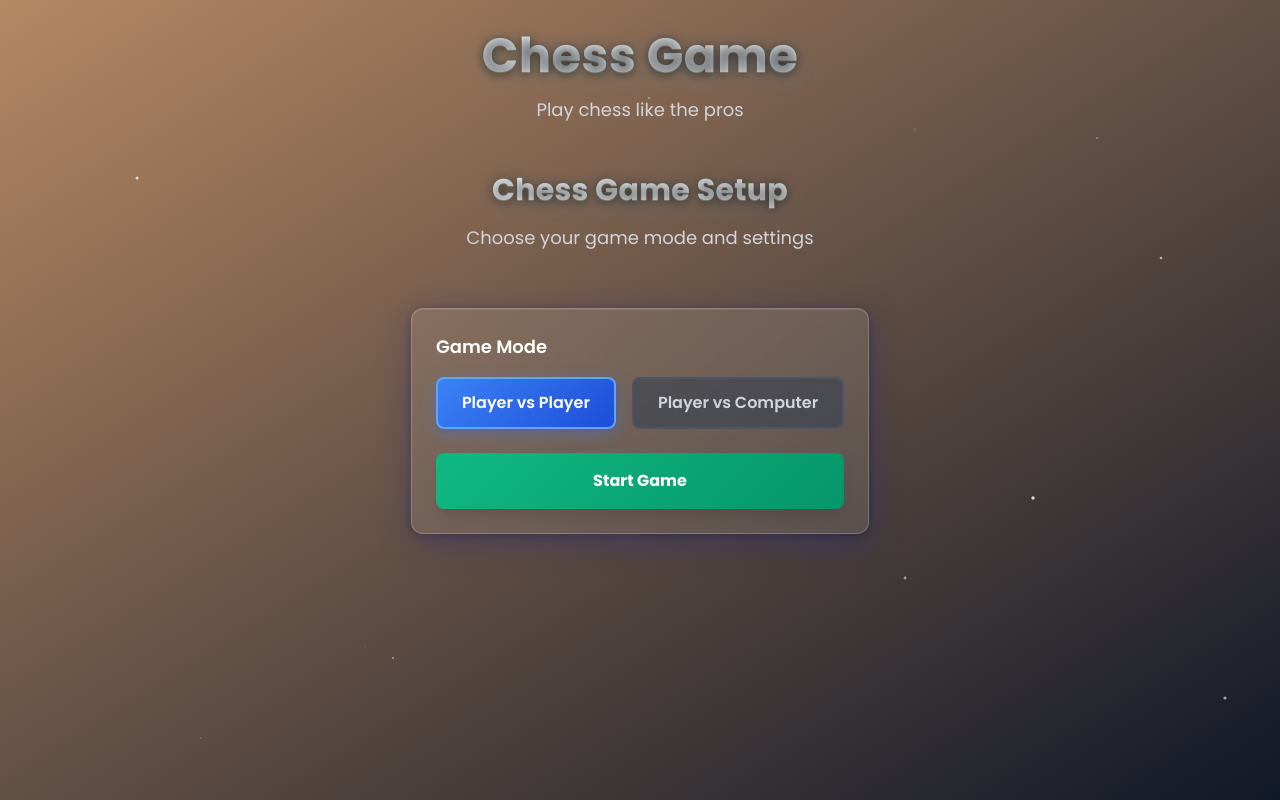
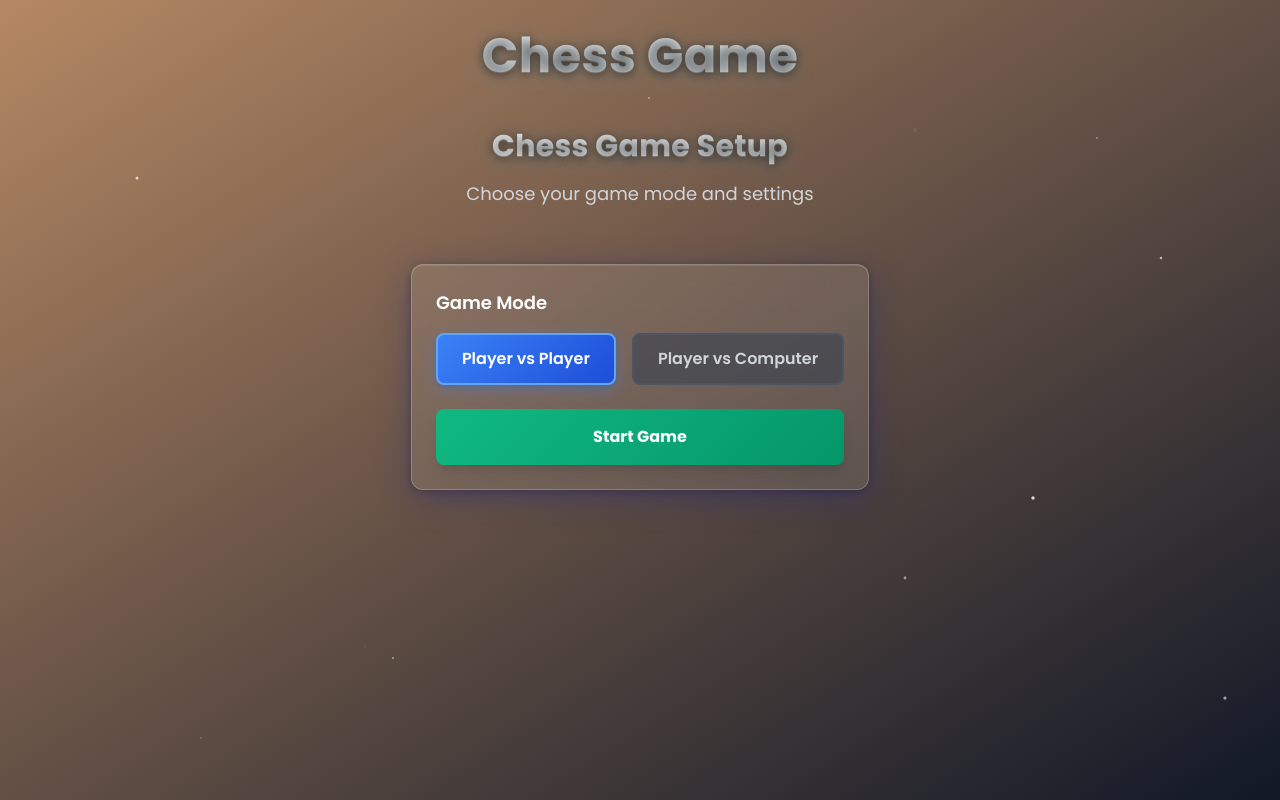
Before and after one commit to nguyenphuquang1234567/Chess-game, a React (Vite) app: page / in a window 1280 px wide. Built offline with nearby package versions, Linux system fonts and the light colour scheme.

Commit message:
Remove 'Play chess like the pros' from app header

```diff
--- a/src/App.tsx
+++ b/src/App.tsx
@@ -16,14 +16,6 @@ function App() {
             >
               Chess Game
             </motion.h1>
-            <motion.p
-              className="text-gray-300 text-lg"
-              initial={{ opacity: 0, y: 20 }}
-              animate={{ opacity: 1, y: 0 }}
-              transition={{ duration: 0.8, delay: 0.2, ease: "easeOut" }}
-            >
-              Play chess like the pros
-            </motion.p>
           </header>
           <ChessGame />
         </div>
```
